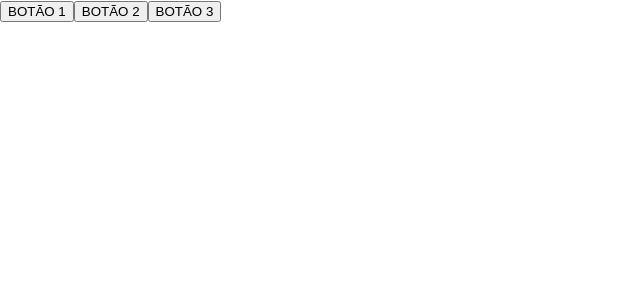
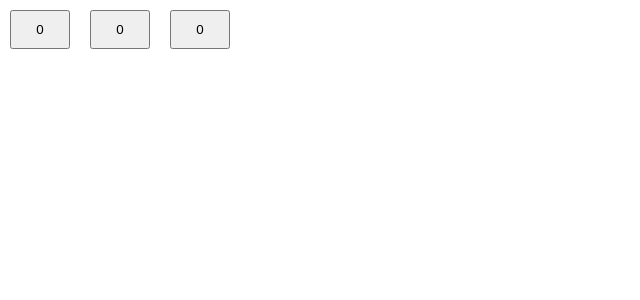
Before and after one commit to andrerousselet/trybe-exercicios, a React (Create React App) app in the folder front-end/bloco-11-componentes-com-estado-eventos-e-formularios-com-react/dia-1-componentes-com-estado-e-eventos/exercicio-de-fixacao/fancy-buttons/: page / in a window 1280 px wide. Shown: the top 300 px of the page, without its empty margins (0-640 px from the left). Built offline with nearby package versions, Linux system fonts and the light colour scheme.

Commit message:
Para fixar 5, 6 e 7

```diff
--- a/front-end/bloco-11-componentes-com-estado-eventos-e-formularios-com-react/dia-1-componentes-com-estado-e-eventos/exercicio-de-fixacao/fancy-buttons/src/App.css
+++ b/front-end/bloco-11-componentes-com-estado-eventos-e-formularios-com-react/dia-1-componentes-com-estado-e-eventos/exercicio-de-fixacao/fancy-buttons/src/App.css
@@ -1,38 +1,3 @@
 .App {
   text-align: center;
 }
-
-.App-logo {
-  height: 40vmin;
-  pointer-events: none;
-}
-
-@media (prefers-reduced-motion: no-preference) {
-  .App-logo {
-    animation: App-logo-spin infinite 20s linear;
-  }
-}
-
-.App-header {
-  background-color: #282c34;
-  min-height: 100vh;
-  display: flex;
-  flex-direction: column;
-  align-items: center;
-  justify-content: center;
-  font-size: calc(10px + 2vmin);
-  color: white;
-}
-
-.App-link {
-  color: #61dafb;
-}
-
-@keyframes App-logo-spin {
-  from {
-    transform: rotate(0deg);
-  }
-  to {
-    transform: rotate(360deg);
-  }
-}
--- a/front-end/bloco-11-componentes-com-estado-eventos-e-formularios-com-react/dia-1-componentes-com-estado-e-eventos/exercicio-de-fixacao/fancy-buttons/src/App.js
+++ b/front-end/bloco-11-componentes-com-estado-eventos-e-formularios-com-react/dia-1-componentes-com-estado-e-eventos/exercicio-de-fixacao/fancy-buttons/src/App.js
@@ -1,30 +1,14 @@
 import React from 'react';
+import Button from './components/Button';
 import './App.css';
 
 class App extends React.Component {
-  constructor() {
-    super()
-    this.handleClick1 = this.handleClick1.bind(this)
-    this.handleClick2 = this.handleClick2.bind(this)
-    this.handleClick3 = this.handleClick3.bind(this)
-  }
-
-  handleClick1() {
-    console.log('Botão 1 foi clicado!', this)
-  }
-  handleClick2() {
-    console.log('Botão 2 foi clicado!', this)
-  }
-  handleClick3() {
-    console.log('Botão 3 foi clicado!', this)
-  }
-
   render(){
     return (
       <div>
-        <button type="button" onClick={this.handleClick1}>BOTÃO 1</button>
-        <button type="button" onClick={this.handleClick2}>BOTÃO 2</button>
-        <button type="button" onClick={this.handleClick3}>BOTÃO 3</button>
+        <Button />
+        <Button />
+        <Button />
       </div>
     );
   }
--- /dev/null
+++ b/front-end/bloco-11-componentes-com-estado-eventos-e-formularios-com-react/dia-1-componentes-com-estado-e-eventos/exercicio-de-fixacao/fancy-buttons/src/components/Button.css
@@ -0,0 +1,5 @@
+button {
+  margin: 10px;
+  padding: 10px;
+  width: 60px;
+}
--- /dev/null
+++ b/front-end/bloco-11-componentes-com-estado-eventos-e-formularios-com-react/dia-1-componentes-com-estado-e-eventos/exercicio-de-fixacao/fancy-buttons/src/components/Button.jsx
@@ -0,0 +1,28 @@
+import React from 'react';
+import './Button.css';
+
+class Button extends React.Component {
+  constructor() {
+    super()
+    this.handleClick = this.handleClick.bind(this)
+    this.state = {
+      numberOfClicks: 0
+    }
+  }
+
+  handleClick() {
+    this.setState((prevState, _props) => ({
+      numberOfClicks: prevState.numberOfClicks + 1
+    }))
+  }
+
+  render() {
+    return (
+      <span>
+        <button type="button" onClick={this.handleClick}>{this.state.numberOfClicks}</button>
+      </span>
+    );
+  }
+}
+
+export default Button;
```
